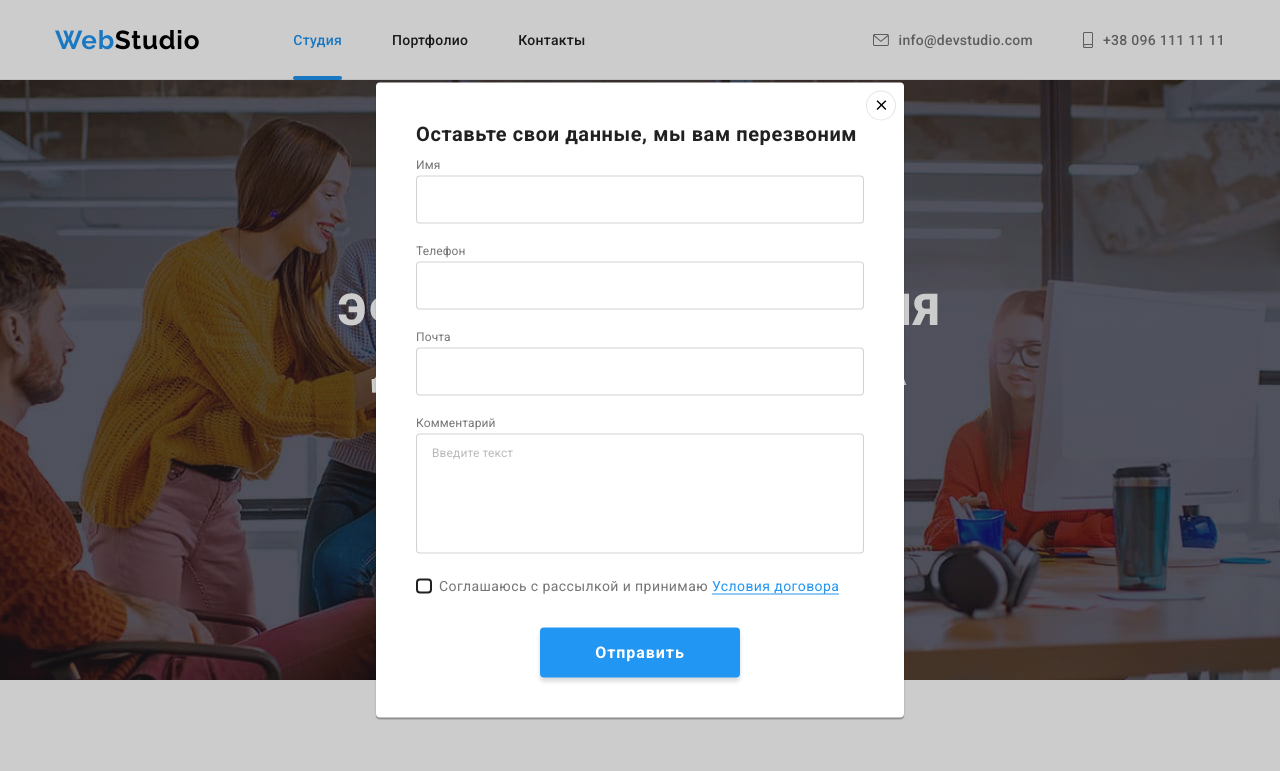
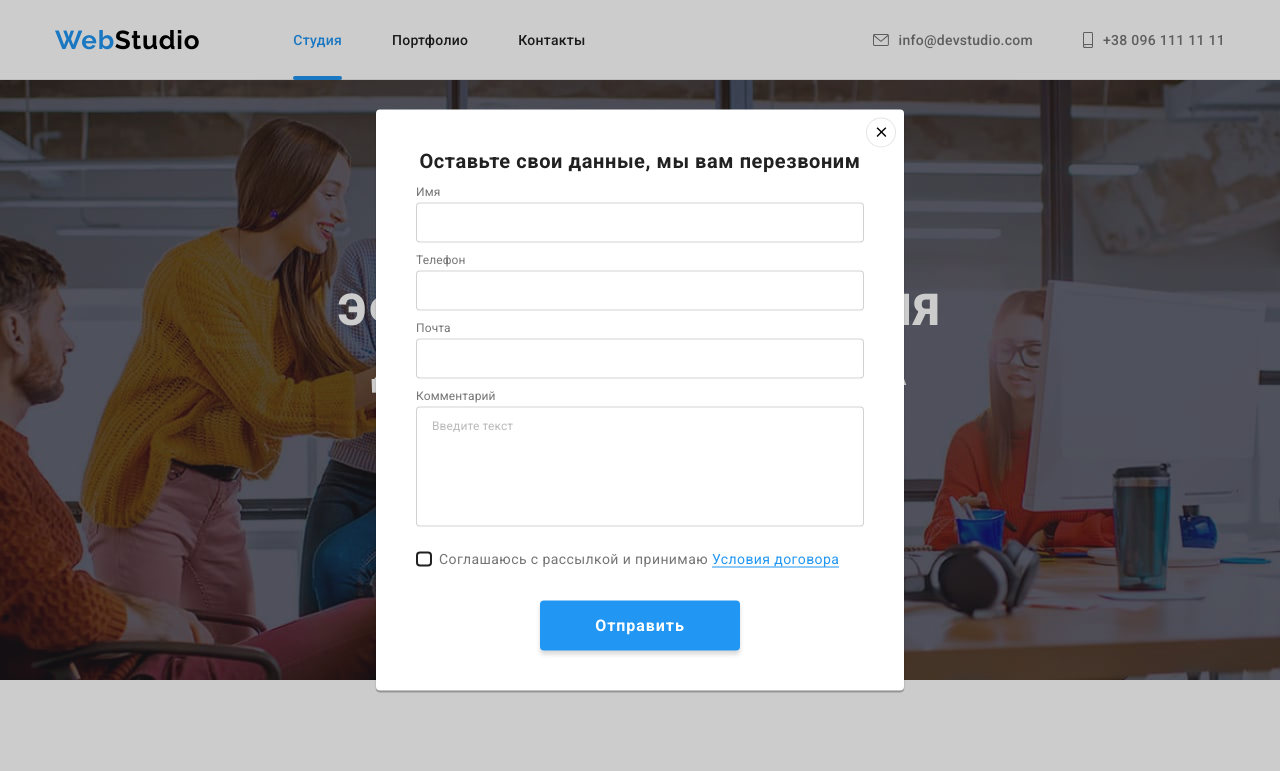
Before and after one commit to NikJulia/goit-markup-hw-06, a plain HTML site: page index.html in a window 1280 px wide. Both pictures are taken after a click on the button "Заказать услугу". Shown: the top 771 px of the page. Drawn offline with nearby package versions, Linux system fonts and the light colour scheme.

Commit message:
modal upd

```diff
--- a/css/styles.css
+++ b/css/styles.css
@@ -786,8 +786,8 @@ img {
   top: 50%;
   left: 50%;
   transform: translate(-50%, -50%);
-  min-width: 528px;
-  min-height: 581px;
+  width: 528px;
+  height: 581px;
   background-color: var(--secondary-text-color);
   box-shadow: 0px 1px 3px rgba(0, 0, 0, 0.12), 0px 1px 1px rgba(0, 0, 0, 0.14),
     0px 2px 1px rgba(0, 0, 0, 0.2);
@@ -830,6 +830,8 @@ img {
 
 .form-title {
   display: inline-block;
+  width: 448px;
+  height: 23px;
   margin-bottom: 12px;
   font-weight: 700;
   font-size: 20px;
@@ -837,6 +839,17 @@ img {
   text-align: center;
   letter-spacing: 0.03em;
   color: var(--title-text-color);
+}
+
+.form-field > .form-label {
+  display: inline-block;
+  height: 14px;
+  margin-bottom: 4px;
+  font-weight: 400;
+  font-size: 12px;
+  line-height: 14px;
+  letter-spacing: 0.01em;
+  color: var(--primary-text-color);
 }
 
 .form-field {
@@ -848,7 +861,6 @@ img {
 
 .form-field input,
 .form-field textarea {
-  margin-bottom: 10px;
   padding: 11px 15px;
   border: 1px solid rgba(33, 33, 33, 0.2);
   border-radius: 4px;
@@ -858,21 +870,16 @@ img {
 
 .form-field input {
   padding-left: 40px;
-  height: 48px;
+  height: 40px;
+}
+
+.form-field.comments {
+  margin-bottom: 20px;
 }
 
 .form-field textarea {
   height: 120px;
   resize: none;
-}
-
-.form-field > .form-label {
-  margin-bottom: 4px;
-  font-weight: 400;
-  font-size: 12px;
-  line-height: 14px;
-  letter-spacing: 0.01em;
-  color: var(--primary-text-color);
 }
 
 .form-field textarea::placeholder {
@@ -888,6 +895,8 @@ img {
 }
 
 .submit-btn {
+  width: 200px;
+  height: 50px;
   padding: 10px 55px;
 }
 
@@ -895,7 +904,6 @@ img {
   position: absolute;
   top: 50%;
   left: 12px;
-  transform: translateY(-30%);
   fill: var(--primary-btn-color);
   transition: fill 250ms cubic-bezier(0.4, 0, 0.2, 1);
 }
--- a/index.html
+++ b/index.html
@@ -448,7 +448,7 @@
                     </label>
 
                     <!-- Комментарий -->
-                    <label class="form-field">
+                    <label class="form-field comments">
                         <span class="form-label">Комментарий</span>
                         <textarea name="user-comments" rows="5" placeholder="Введите текст"></textarea>
                     </label>
```
